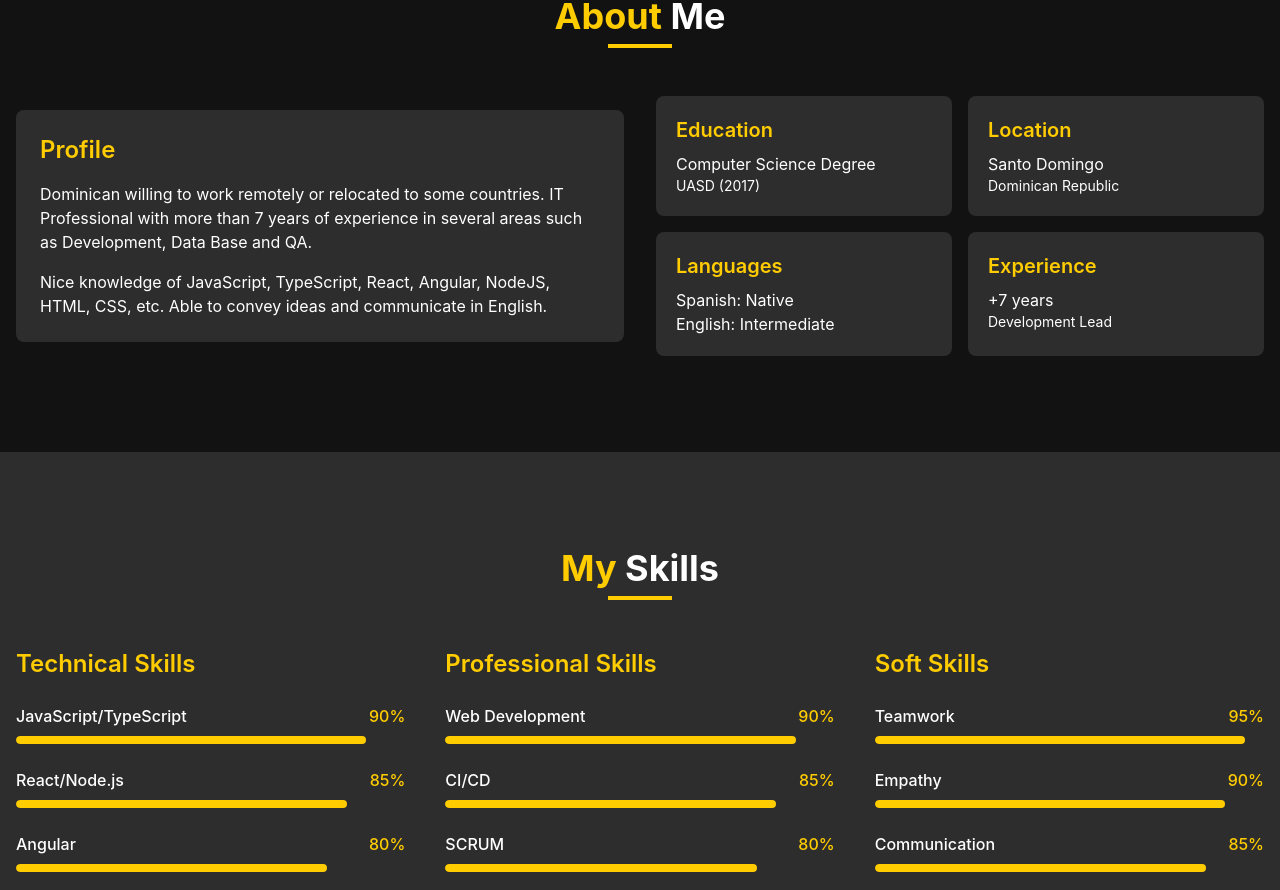
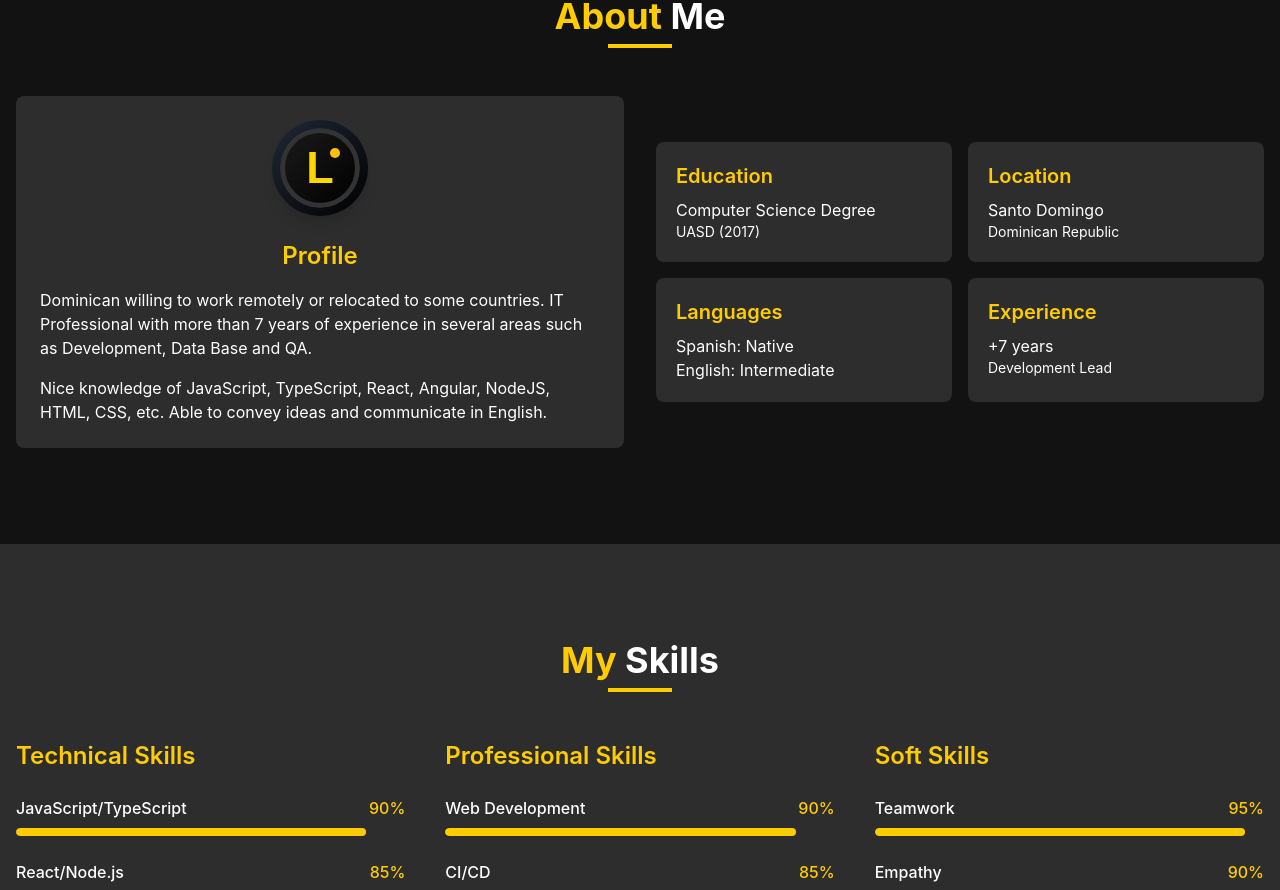
Before and after one commit to luishbk07/portfolio, a React (Vite) app: page / in a window 1280 px wide. Shown: the part 900-1790 px from the top of the page. Built offline with nearby package versions, Linux system fonts and the light colour scheme.

Commit message:
Add favicon

```diff
--- a/index.html
+++ b/index.html
@@ -1,13 +1,16 @@
 <!doctype html>
 <html lang="en">
+
 <head>
   <meta charset="UTF-8" />
-    <link rel="icon" type="image/svg+xml" href="/vite.svg" />
+  <link rel="icon" type="image/svg+xml" href="/favicon.svg" />
   <meta name="viewport" content="width=device-width, initial-scale=1.0" />
   <title>LuisDev</title>
 </head>
+
 <body>
   <div id="root"></div>
   <script type="module" src="/src/main.jsx"></script>
 </body>
+
 </html>
--- a/src/components/sections/About.jsx
+++ b/src/components/sections/About.jsx
@@ -28,7 +28,20 @@ const About = () => {
             viewport={{ once: true }}
             className='bg-secondary-light p-6 rounded-lg'
           >
-            <h3 className='text-2xl font-semibold mb-4 text-primary'>{t('about.profile.title')}</h3>
+            {/* Logo */}
+            <div className='flex justify-center mb-6'>
+              <motion.img
+                src='/favicon.svg'
+                alt='LuisDev Logo'
+                className='w-24 h-24 rounded-full bg-gradient-to-br from-gray-800 to-black p-2 shadow-lg'
+                initial={{ scale: 0, rotate: -180 }}
+                whileInView={{ scale: 1, rotate: 0 }}
+                transition={{ duration: 0.8, ease: "easeOut" }}
+                viewport={{ once: true }}
+              />
+            </div>
+
+            <h3 className='text-2xl font-semibold mb-4 text-primary text-center'>{t('about.profile.title')}</h3>
             <p className='text-white mb-4'>
               {t('about.profile.description1')}
             </p>
```
Also changed, not shown: public/favicon.svg (added). Lines whose indentation alone changed are shown as unchanged.
